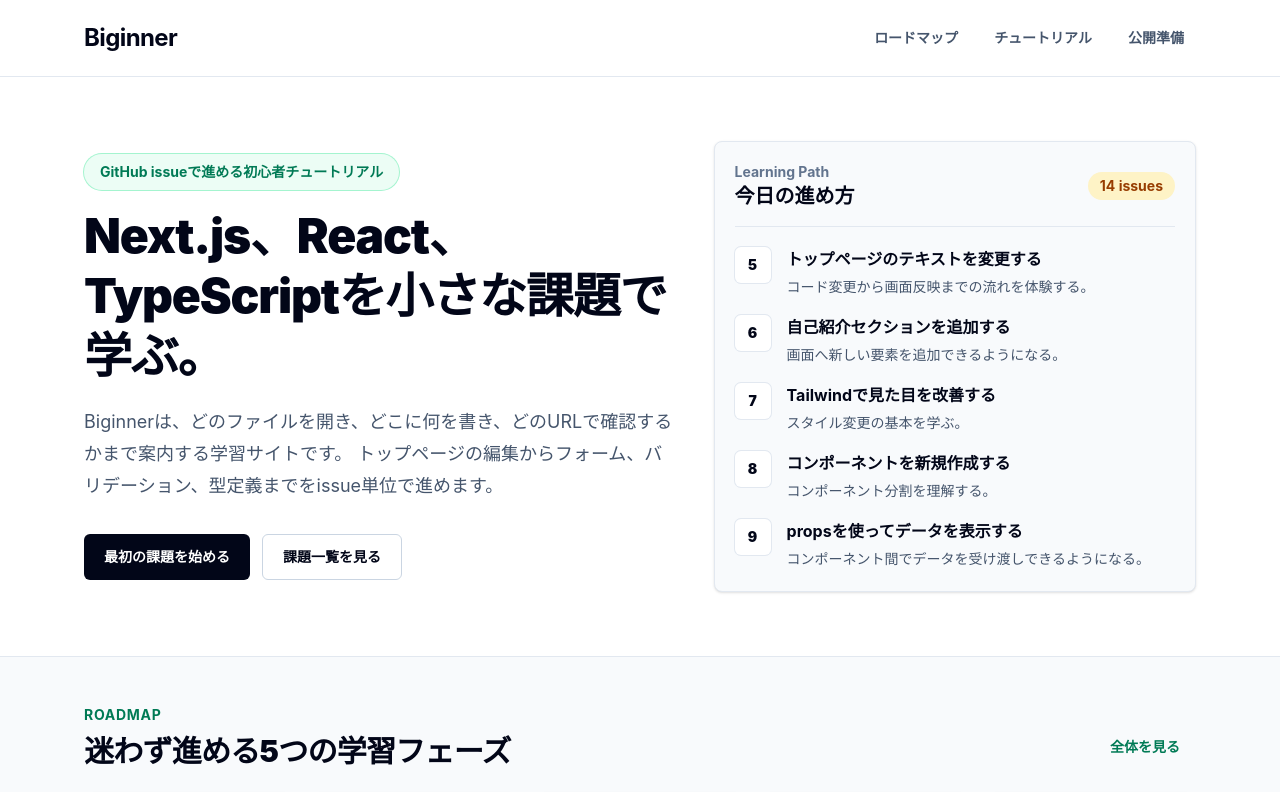
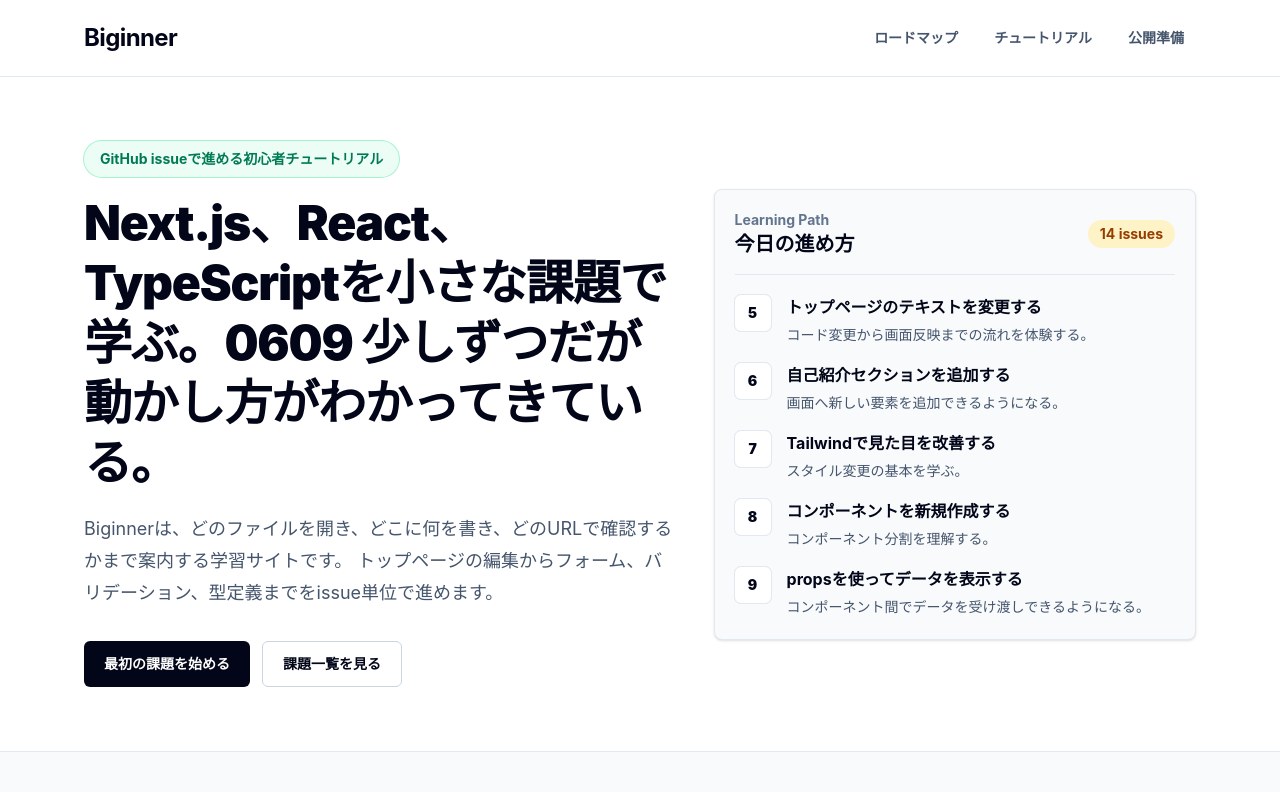
Before and after one commit to naoykz-tech/biginner, a Next.js app: page / in a window 1280 px wide. Shown: the top 792 px of the page. Built offline with nearby package versions, Linux system fonts and the light colour scheme.

Commit message:
src/app/page.tsx の h1 または p タグに書かれている文章を変更した

```diff
--- a/src/components/home/HomeHero.tsx
+++ b/src/components/home/HomeHero.tsx
@@ -7,7 +7,7 @@
         GitHub issueで進める初心者チュートリアル
       </p>
       <h1 className="max-w-3xl text-4xl font-black leading-tight tracking-tight text-slate-950 sm:text-5xl">
-        Next.js、React、TypeScriptを小さな課題で学ぶ。
+        Next.js、React、TypeScriptを小さな課題で学ぶ。0609 少しずつだが動かし方がわかってきている。
       </h1>
       <p className="mt-5 max-w-2xl text-lg leading-8 text-slate-600">
         Biginnerは、どのファイルを開き、どこに何を書き、どのURLで確認するかまで案内する学習サイトです。
```
